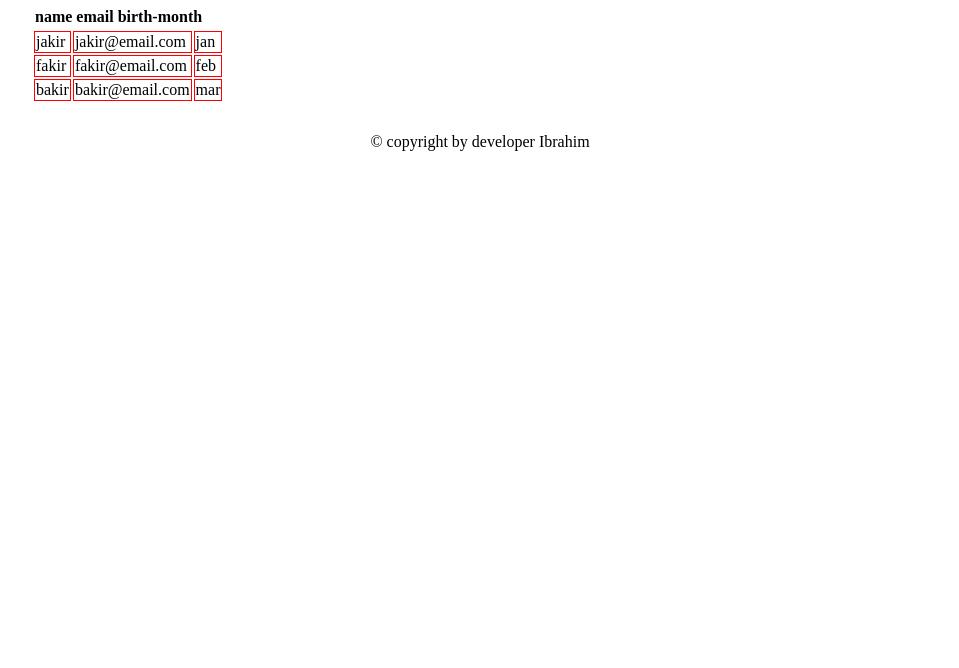
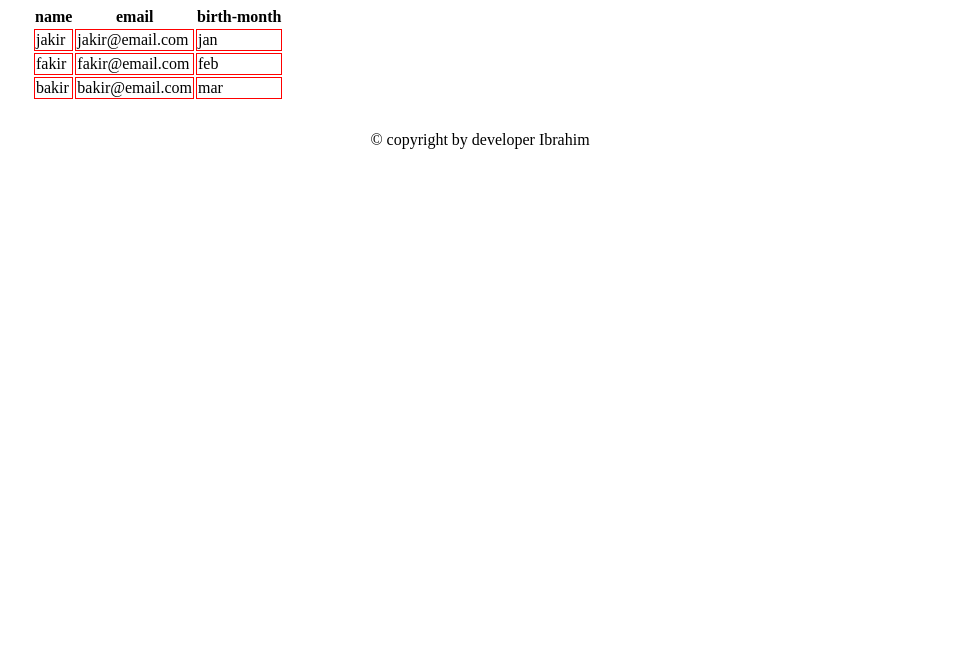
Before and after one commit to IbrahimDev007/htmlOverview, a plain HTML site: page table.html in a window 1280 px wide. Shown: the part 132-800 px from the top of the page, without its empty margins (68-1027 px from the left). Drawn offline with Linux system fonts and the light colour scheme.

Commit message:
finalization

```diff
--- a/table.html
+++ b/table.html
@@ -8,11 +8,7 @@
 		<title>Document</title>
 	</head>
 	<style>
-		table {
-			display: flex;
-			justify-content: center;
-			flex-direction: column;
-		}
+
 	</style>
 	<body>
 		<header>
```
